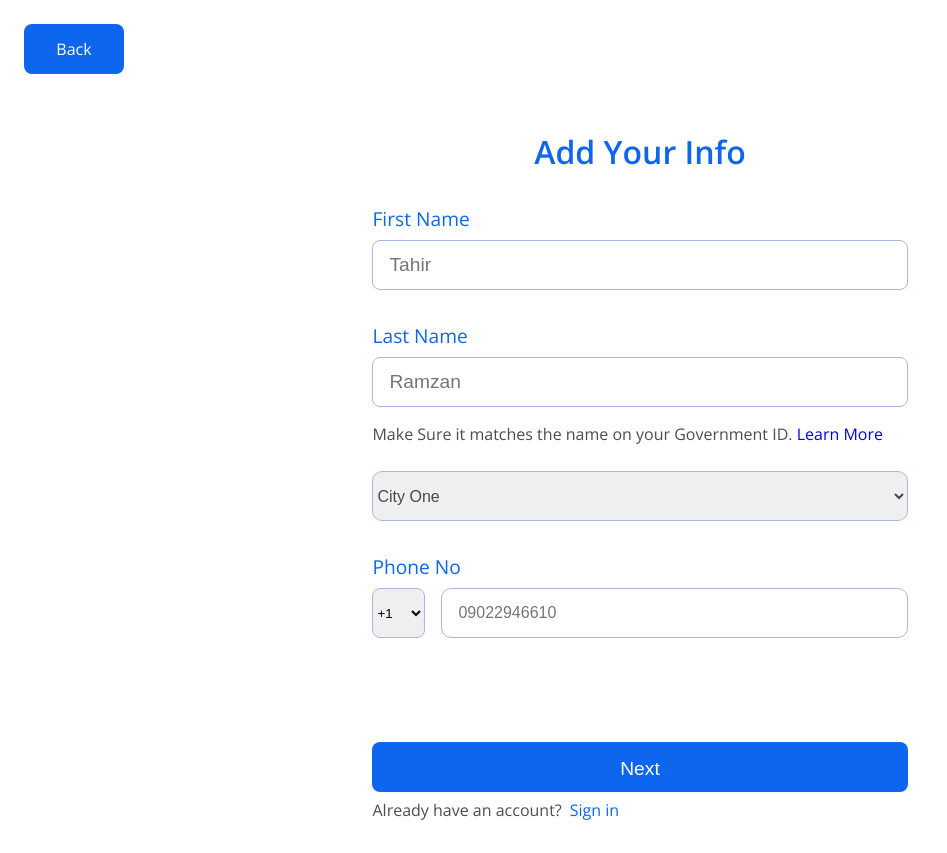
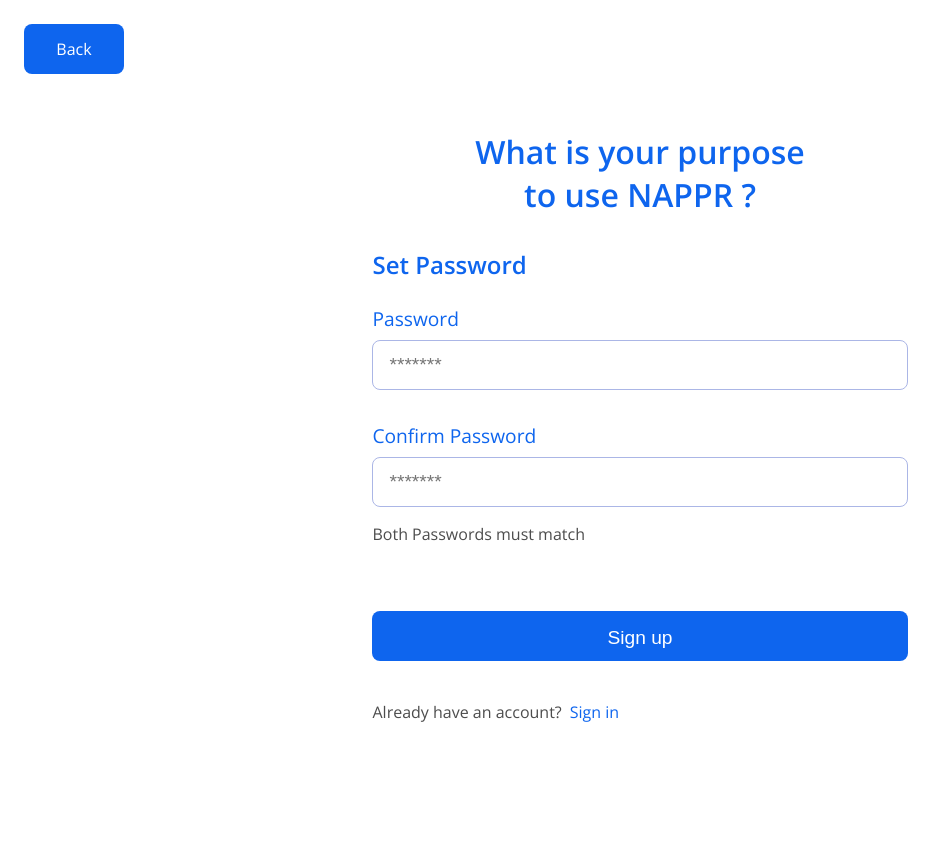
Before and after one commit to napprco/nappr-web-app, a React (Create React App) app: page /signup in a window 1280 px wide. Shown: the whole page, without its empty margins (0-947 px from the left). After the commit the page ends 800 px from the top, so only its background shows below. Built offline with nearby package versions, Linux system fonts and the light colour scheme.

Commit message:
Create third step for signup form

```diff
--- a/src/App.tsx
+++ b/src/App.tsx
@@ -7,7 +7,6 @@
 import ResetPassword from './pages/ResetPassword/ResetPassword';
 import ResetPasswordTwo from './pages/ResetPassword/ResetPasswordTwo';
 import ResetPasswordThree from './pages/ResetPassword/ResetPasswordThree';
-import PurposePage from './pages/PurposePage/PurposePage';
 import NapprHome from './pages/NapprHome/NapprHome';
 import PrivacySetting from './pages/PrivacySetting/PrivacySetting';
 import LoginSecurityPage from './pages/LoginSecurityPage/LoginSecurityPage';
@@ -26,7 +25,6 @@
         <Route path='/resetpassword' element={<ResetPassword />}></Route>
         <Route path='/resetpasswordtwo' element={<ResetPasswordTwo />}></Route>
         <Route path='/resetpasswordthree' element={<ResetPasswordThree />}></Route>
-        <Route path='/purpose' element={<PurposePage />}></Route>
         <Route path='/home' element={<NapprHome />}></Route>
         <Route path='/privacysetting' element={<PrivacySetting />}></Route>
         <Route path='/loginsecurity' element={<LoginSecurityPage />}></Route>
--- a/src/pages/PurposePage/PurposePage.tsx
+++ /dev/null
@@ -1,47 +0,0 @@
-import { Link } from 'react-router-dom';
-
-import BackButton from '../../components/Button/BackButton';
-
-const PurposePage = () => {
-  return (
-    <>
-      <BackButton page='/info' />
-      <div className='page sign-in'>
-        <h1 className='form-header'>
-          What is your purpose
-          <br /> to use NAPPR ?
-        </h1>
-
-        <form action='' className='form login-form'>
-          <div className='form-control'>
-            <h2 className='purpose-password-header'>Set Password</h2>
-            <label htmlFor='email'> Password</label>
-            <div className='input-container'>
-              <input type='password' placeholder='*******' name='email' />
-            </div>
-          </div>
-          <div className='form-control password'>
-            <label htmlFor='email'>Confirm Password</label>
-            <div className='input-container'>
-              <input type='password' placeholder='*******' name='email' />
-              <p id='password-match-text'>Both Passwords must match </p>
-            </div>
-          </div>
-          <button type='submit' className='submit-btn'>
-            <Link to='/home' className='submit-btn-link'>
-              Sign up
-            </Link>
-          </button>
-          <p className='form-question'>
-            Already have an account?
-            <Link to='/signup' className='signup-btn'>
-              Sign in
-            </Link>{' '}
-          </p>
-        </form>
-      </div>
-    </>
-  );
-};
-
-export default PurposePage;
--- a/src/pages/SignUP/SecondStep.tsx
+++ b/src/pages/SignUP/SecondStep.tsx
@@ -4,10 +4,8 @@
 
 const SecondStep: React.FC = () => {
   return (
-    <>
     <div className='page sign-in'>
       <h1 className='form-header'>Add Your Info</h1>
-
       <div className='form login-form'>
         <div className='form-control'>
           <label htmlFor='firstName'>First Name</label>
@@ -58,7 +56,6 @@
         </p>
       </div>
     </div>
-    </>
   );
 };
 
--- a/src/pages/SignUP/SignUp.tsx
+++ b/src/pages/SignUP/SignUp.tsx
@@ -2,6 +2,7 @@
 
 import BackButton from '../../components/Button/BackButton';
 import FirstStep from './FirstStep';
+import ThirdStep from './ThirdStep';
 import SecondStep from './SecondStep';
 
 const SignUp: React.FC = () => {
@@ -10,7 +11,8 @@
       <BackButton page='/signin' />
       <form action=''>
         {/* <FirstStep /> */}
-        <SecondStep />
+        {/* <SecondStep /> */}
+        <ThirdStep />
       </form>
     </>
   );
--- /dev/null
+++ b/src/pages/SignUP/ThirdStep.tsx
@@ -0,0 +1,44 @@
+import { Link } from 'react-router-dom';
+
+import BackButton from '../../components/Button/BackButton';
+
+const ThirdStep: React.FC = () => {
+  return (
+    <div className='page sign-in'>
+      <h1 className='form-header'>
+        What is your purpose
+        <br /> to use NAPPR ?
+      </h1>
+
+      <div className='form login-form'>
+        <div className='form-control'>
+          <h2 className='purpose-password-header'>Set Password</h2>
+          <label htmlFor='email'> Password</label>
+          <div className='input-container'>
+            <input type='password' placeholder='*******' name='email' />
+          </div>
+        </div>
+        <div className='form-control password'>
+          <label htmlFor='email'>Confirm Password</label>
+          <div className='input-container'>
+            <input type='password' placeholder='*******' name='email' />
+            <p id='password-match-text'>Both Passwords must match </p>
+          </div>
+        </div>
+        <button type='submit' className='submit-btn'>
+          <Link to='/home' className='submit-btn-link'>
+            Sign up
+          </Link>
+        </button>
+        <p className='form-question'>
+          Already have an account?
+          <Link to='/signup' className='signup-btn'>
+            Sign in
+          </Link>{' '}
+        </p>
+      </div>
+    </div>
+  );
+};
+
+export default ThirdStep;
```
Lines whose indentation alone changed are shown as unchanged.
